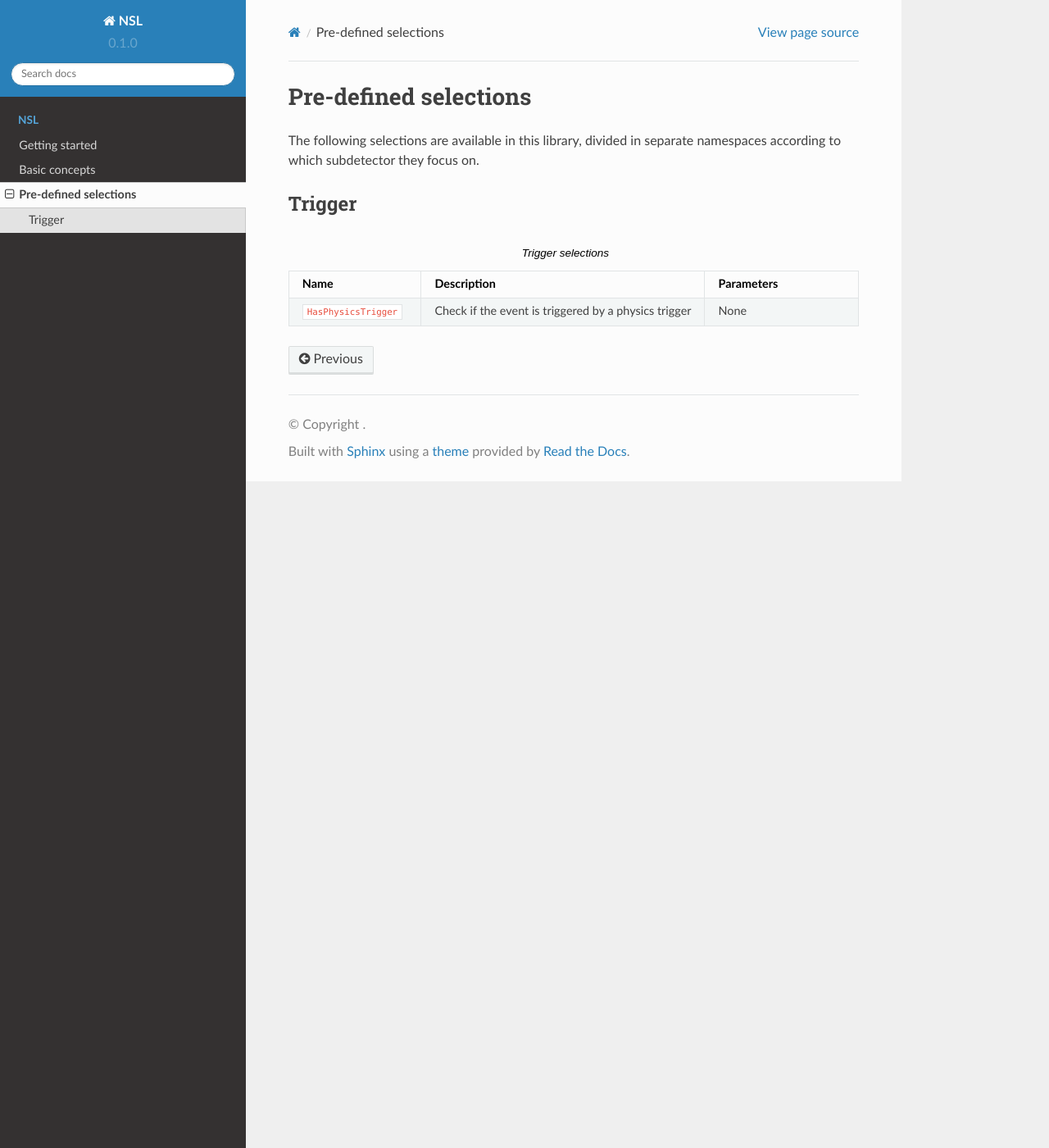
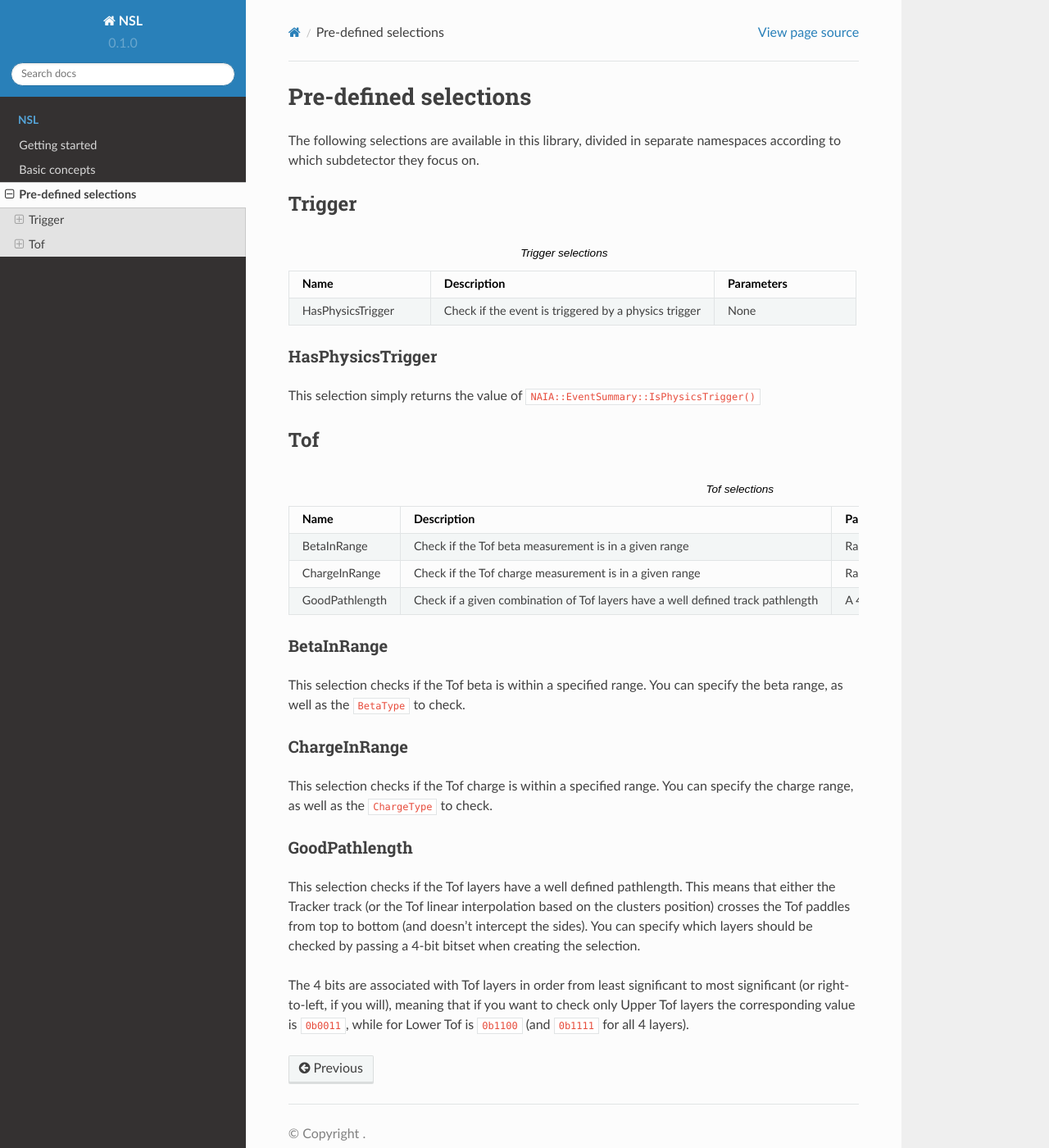
Before and after one commit to valerioformato/nsl-readthedocs, a Sphinx documentation site: the page built from docs/source/selections/predefined-selections.rst, in a window 1280 px wide and 1400 px high. Shown: the whole window at 82% size. Built offline with Sphinx 7.4.7 and the Read the Docs theme 2.0.0, drawn with Linux system fonts in a browser that asks for light colours; pages that are not in the unit, such as notebooks, are missing from menus.

Commit message:
Add decription of Tof selections

```diff
--- a/docs/source/selections/predefined-selections.rst
+++ b/docs/source/selections/predefined-selections.rst
@@ -7,12 +7,60 @@ Trigger
 -------
 
 .. list-table:: Trigger selections
-   :widths: 25 25 50
+   :widths: 25 50 25
    :header-rows: 1
 
    * - Name
      - Description
      - Parameters
-   * - ``HasPhysicsTrigger``
+   * - HasPhysicsTrigger
      - Check if the event is triggered by a physics trigger
      - None
+
+HasPhysicsTrigger
+^^^^^^^^^^^^^^^^^
+
+This selection simply returns the value of ``NAIA::EventSummary::IsPhysicsTrigger()``
+
+
+Tof
+---
+
+.. list-table:: Tof selections
+   :widths: 25 50 25
+   :header-rows: 1
+
+   * - Name
+     - Description
+     - Parameters
+   * - BetaInRange
+     - Check if the Tof beta measurement is in a given range
+     - Range lower bound, Range upper bound, Beta measurement type
+   * - ChargeInRange
+     - Check if the Tof charge measurement is in a given range
+     - Range lower bound, Range upper bound, Charge measurement type
+   * - GoodPathlength
+     - Check if a given combination of Tof layers have a well defined track pathlength
+     - A 4-bit bitset encoding the layer pattern to be checked
+
+BetaInRange
+^^^^^^^^^^^
+
+This selection checks if the Tof beta is within a specified range. You can specify the beta range, as well as the ``BetaType`` to check.
+
+
+ChargeInRange
+^^^^^^^^^^^^^
+
+This selection checks if the Tof charge is within a specified range. You can specify the charge range, as well as the ``ChargeType`` to check.
+
+
+GoodPathlength
+^^^^^^^^^^^^^^
+
+This selection checks if the Tof layers have a well defined pathlength. This means that either the Tracker track (or the Tof linear interpolation based
+on the clusters position) crosses the Tof paddles from top to bottom (and doesn't intercept the sides). You can specify which layers should be checked by
+passing a 4-bit bitset when creating the selection.
+
+The 4 bits are associated with Tof layers in order from least significant to most significant (or right-to-left, if you will), meaning that if you want to
+check only Upper Tof layers the corresponding value is ``0b0011``, while for Lower Tof is ``0b1100`` (and ``0b1111`` for all 4 layers).
```
